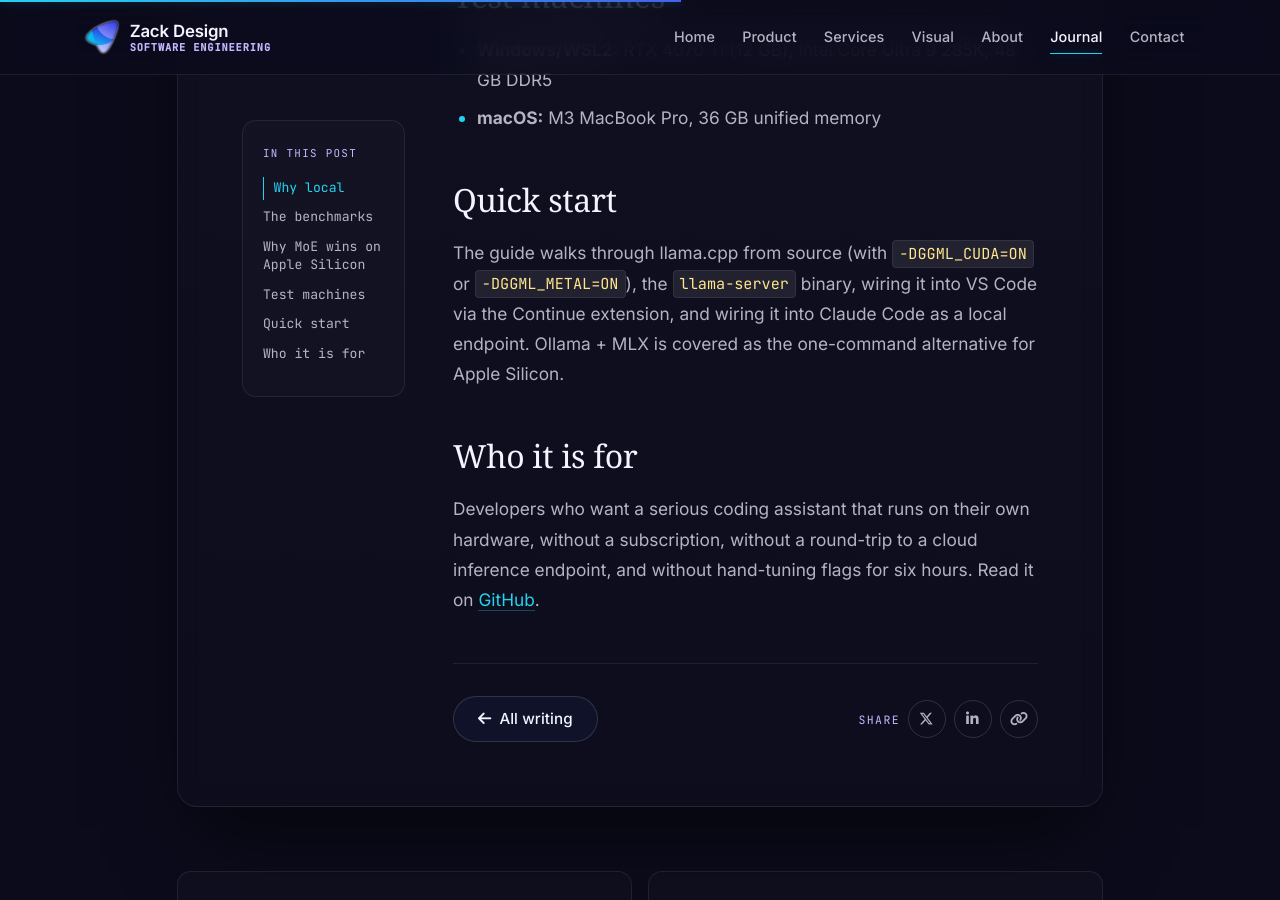
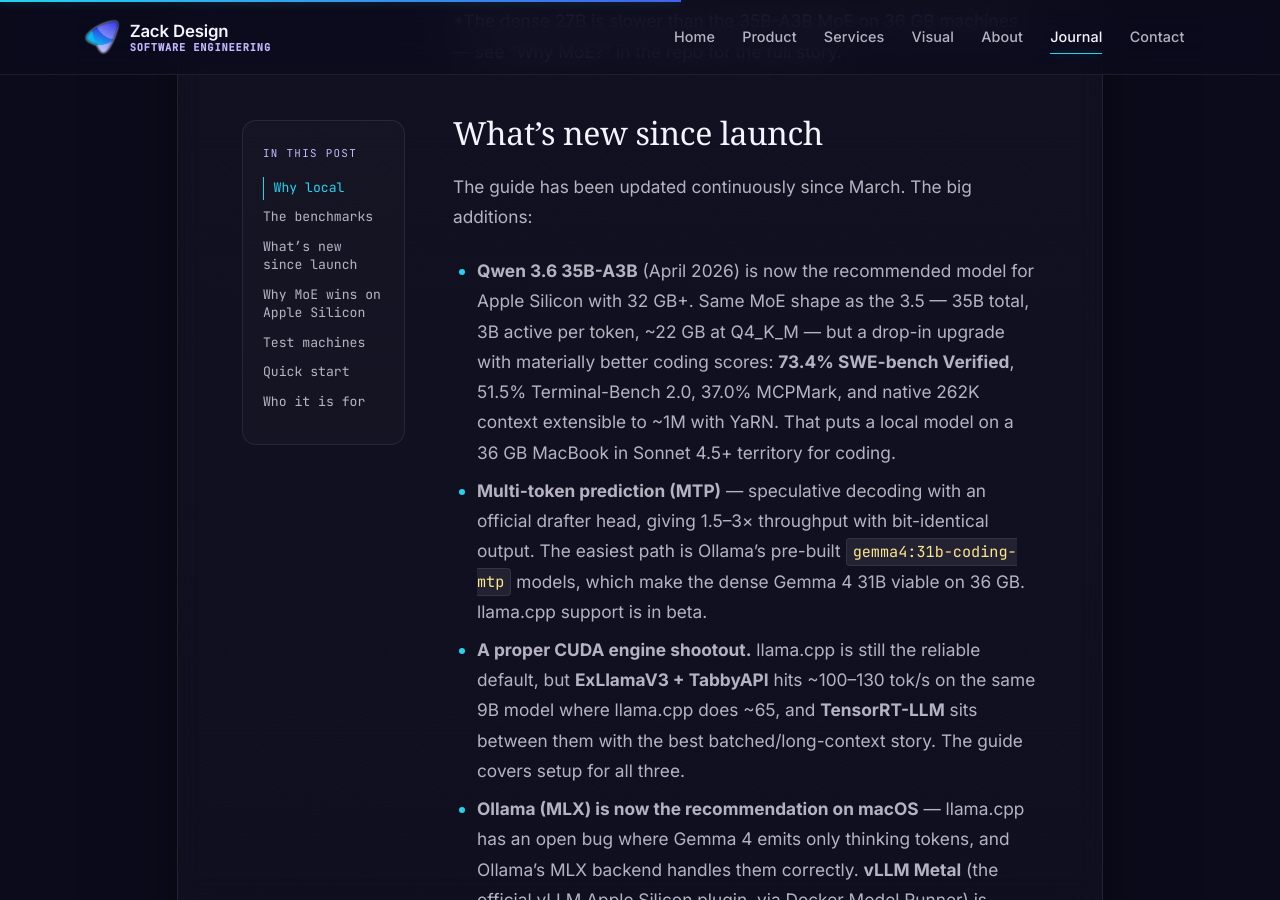
Before and after one commit to zackdesign/zackdesign.github.io, a Jekyll site: the page built from _posts/2026-3-14-local-llm-coding-guide.md, in a window 1280 px wide and 900 px high, scrolled down 2178 px. Built offline with Jekyll 4.4.1, drawn with Linux system fonts in a browser that asks for light colours; some web fonts are replaced; some of the changed text lies outside the part shown.

Commit message:
Add feed auto-discovery tag; update local-llm-coding-guide post for Qwen 3.6, MTP, CUDA engines
Co-Authored-By: Claude Fable 5 <noreply@anthropic.com>

```diff
--- a/_includes/meta.html
+++ b/_includes/meta.html
@@ -12,3 +12,6 @@
 
 <!-- jekyll-seo-tag emits canonical, og, twitter card, basic JSON-LD -->
 {% seo %}
+
+<!-- jekyll-feed emits <link rel="alternate"> so browsers/readers can auto-discover the Atom feed -->
+{% feed_meta %}
--- a/_posts/2026-3-14-local-llm-coding-guide.md
+++ b/_posts/2026-3-14-local-llm-coding-guide.md
@@ -1,23 +1,25 @@
 ---
 layout: post
 title: "local-llm-coding-guide — Qwen, Gemma, and llama.cpp as a coding assistant"
-description: "A benchmarks-first guide to running Qwen3.5 and Gemma 4 locally as a coding assistant — on a 4070 Ti, a 3090, and an M3 Pro MacBook — with real tok/s numbers."
-excerpt: "A benchmarks-first guide to running local LLMs as a coding assistant — Qwen3.5 and Gemma 4 on an RTX 4070 Ti, a 3090, and an M3 Pro MacBook with real tok/s and memory numbers."
+description: "A benchmarks-first guide to running Qwen3.6, Qwen3.5, and Gemma 4 locally as a coding assistant — llama.cpp, Ollama MLX, ExLlamaV3, and TensorRT-LLM, with real tok/s numbers."
+excerpt: "A benchmarks-first guide to running local LLMs as a coding assistant — Qwen3.6, Qwen3.5, and Gemma 4 on an RTX 4070 Ti, a 3090, and an M3 Pro MacBook with real tok/s and memory numbers."
 image: /images/blog/local-llm-coding-guide.jpg
 image_alt: Abstract neural network illustration representing large language models
 date: 2026-03-14
-last_modified_at: 2026-03-14
+last_modified_at: 2026-07-03
 categories: [ai, guides]
-tags: [llm, llama-cpp, ollama, qwen, gemma, local-ai, coding-assistant, guides]
+tags: [llm, llama-cpp, ollama, mlx, qwen, gemma, local-ai, coding-assistant, guides]
 ---
 
-Zack Design has published [`local-llm-coding-guide`](https://github.com/isaacrowntree/local-llm-coding-guide) — a no-fluff, benchmark-driven guide to running a genuinely useful local LLM as a coding assistant on consumer hardware. It covers Qwen3.5 and Gemma 4 across llama.cpp, Ollama (with MLX), and vllm-mlx, with real tokens-per-second numbers from three real machines.
+Zack Design has published [`local-llm-coding-guide`](https://github.com/isaacrowntree/local-llm-coding-guide) — a no-fluff, benchmark-driven guide to running a genuinely useful local LLM as a coding assistant on consumer hardware. It covers Qwen3.6, Qwen3.5, and Gemma 4 across llama.cpp, Ollama (with MLX), and vllm-mlx — plus ExLlamaV3 and TensorRT-LLM on NVIDIA — with real tokens-per-second numbers from three real machines.
 
 <!-- more -->
 
+> **Updated July 2026.** The guide has grown a lot since this post first went out. The highlights are summarised in [What's new since launch](#whats-new-since-launch) below.
+
 ## Why local
 
-Cloud LLMs are wonderful until you are on a flight, behind a client VPN, editing code with sensitive data, or burning through a monthly token budget faster than is reasonable. The quality gap between the best frontier models and the best *local-runnable* models has narrowed dramatically — a quantised 9B Qwen model on a modest NVIDIA card is now perfectly capable of the "reformat this function, add a docstring, write a test" type of work that makes up most of a coding assistant's day.
+Cloud LLMs are wonderful until you are on a flight, behind a client VPN, editing code with sensitive data, or burning through a monthly token budget faster than is reasonable. The quality gap between the best frontier models and the best *local-runnable* models has narrowed dramatically — a quantised 9B Qwen model on a modest NVIDIA card is now perfectly capable of the "reformat this function, add a docstring, write a test" type of work that makes up most of a coding assistant's day. And the 35B-A3B MoE models now benchmark in Sonnet 4.5 territory.
 
 ## The benchmarks
 
@@ -29,16 +31,28 @@ Measured on release builds, real completions, real contexts:
 | RTX 4070 Ti 12GB | Qwen3.5-9B Q4_K_M | ~65 | 131K | 7.8GB |
 | RTX 3060 12GB | Qwen3.5-9B Q4_K_M | ~43 | 128K | ~7.8GB |
 | RTX 3090 24GB | Qwen3.5-27B Q4_K_M | ~30 | 262K | ~18GB |
-| M3 Pro 36GB | **Qwen3.5-35B-A3B Q4_K_M** | **~29** | 131K | **~22GB** |
+| M3 Pro 36GB | **Qwen3.6-35B-A3B Q4_K_M** | **TBD (≈3.5)** | 262K | **~22GB** |
+| M3 Pro 36GB | Qwen3.5-35B-A3B Q4_K_M | ~29 | 131K | ~22GB |
 | M3 Pro 36GB | Qwen3.5-9B Q4_K_M | ~20 | 131K | ~7GB |
 | M3 Pro 36GB | Qwen3.5-27B Q4_K_M | ~9\* | 131K | ~18GB |
 | M3 Pro 36GB | **Gemma 4 26B-A4B Q4_K_M (Ollama MLX)** | **~31** | 256K | **~17GB** |
+| M3 Pro 36GB | Gemma 4 31B Q4_K_M (Ollama MLX + MTP) | ~2× baseline | 256K | ~18GB |
 
 \*The dense 27B is slower than the 35B-A3B MoE on 36 GB machines — see "Why MoE?" in the repo for the full story.
 
+## What's new since launch
+
+The guide has been updated continuously since March. The big additions:
+
+- **Qwen 3.6 35B-A3B** (April 2026) is now the recommended model for Apple Silicon with 32 GB+. Same MoE shape as the 3.5 — 35B total, 3B active per token, ~22 GB at Q4_K_M — but a drop-in upgrade with materially better coding scores: **73.4% SWE-bench Verified**, 51.5% Terminal-Bench 2.0, 37.0% MCPMark, and native 262K context extensible to ~1M with YaRN. That puts a local model on a 36 GB MacBook in Sonnet 4.5+ territory for coding.
+- **Multi-token prediction (MTP)** — speculative decoding with an official drafter head, giving 1.5–3× throughput with bit-identical output. The easiest path is Ollama's pre-built `gemma4:31b-coding-mtp` models, which make the dense Gemma 4 31B viable on 36 GB. llama.cpp support is in beta.
+- **A proper CUDA engine shootout.** llama.cpp is still the reliable default, but **ExLlamaV3 + TabbyAPI** hits ~100–130 tok/s on the same 9B model where llama.cpp does ~65, and **TensorRT-LLM** sits between them with the best batched/long-context story. The guide covers setup for all three.
+- **Ollama (MLX) is now the recommendation on macOS** — llama.cpp has an open bug where Gemma 4 emits only thinking tokens, and Ollama's MLX backend handles them correctly. **vLLM Metal** (the official vLLM Apple Silicon plugin, via Docker Model Runner) is covered as well.
+- **TurboQuant tracking** — Google's 3-bit KV-cache compression is landing in llama.cpp piece by piece; the guide tracks which PRs have merged and what they'll unlock (262K context on 12 GB cards, higher-quality quants at the same VRAM budget).
+
 ## Why MoE wins on Apple Silicon
 
-Apple's unified memory is generous but its memory *bandwidth* is not as high as a discrete NVIDIA card's. A dense 27B model saturates that bandwidth on every token. A mixture-of-experts model like Qwen3.5-35B-A3B only activates 3B parameters per token, which means each token reads a fraction of the weights — and the model runs faster *and* smarter than the dense option it replaces. The guide walks through the tradeoff properly.
+Apple's unified memory is generous but its memory *bandwidth* is not as high as a discrete NVIDIA card's. A dense 27B model saturates that bandwidth on every token. A mixture-of-experts model like Qwen3.6-35B-A3B only activates 3B parameters per token, which means each token reads a fraction of the weights — and the model runs faster *and* smarter than the dense option it replaces. The guide walks through the tradeoff properly.
 
 ## Test machines
 
@@ -47,7 +61,7 @@ Apple's unified memory is generous but its memory *bandwidth* is not as high as
 
 ## Quick start
 
-The guide walks through llama.cpp from source (with `-DGGML_CUDA=ON` or `-DGGML_METAL=ON`), the `llama-server` binary, wiring it into VS Code via the Continue extension, and wiring it into Claude Code as a local endpoint. Ollama + MLX is covered as the one-command alternative for Apple Silicon.
+The guide walks through llama.cpp from source (with `-DGGML_CUDA=ON` or `-DGGML_METAL=ON`), the `llama-server` binary, and wiring the result into your editor: Claude Code as a local endpoint, Cline for full agent mode in VS Code, Continue for tab completion, and the LiteLLM workaround for Cursor. Ollama + MLX is covered as the one-command alternative for Apple Silicon, and a set of start scripts in the repo handle the local, remote-tunnel, and Cursor flows.
 
 ## Who it is for
 
```
